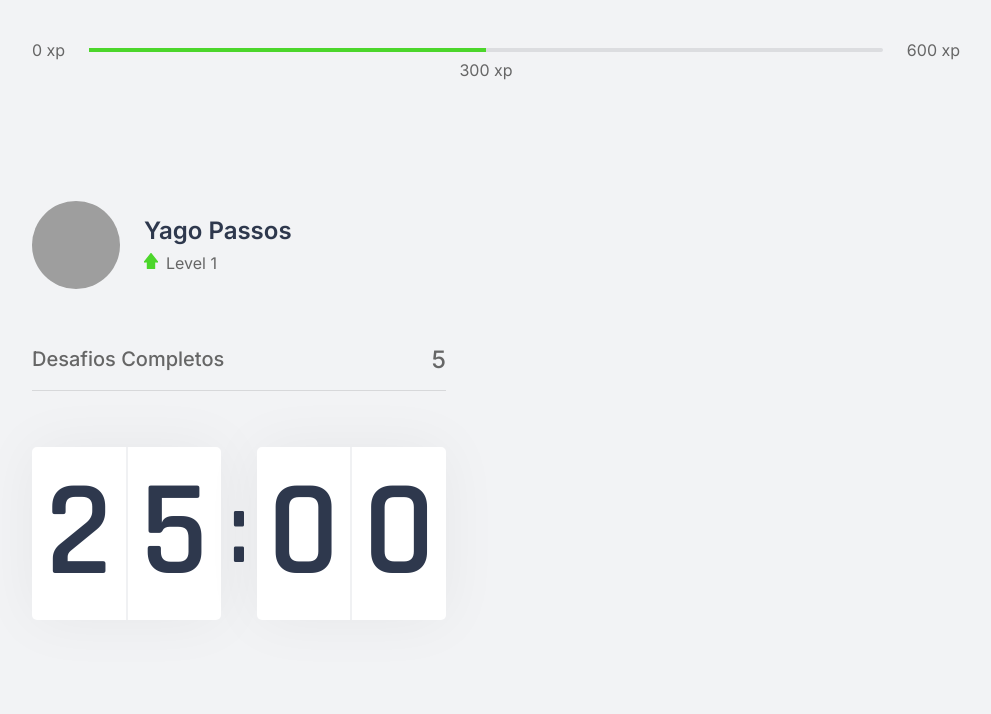
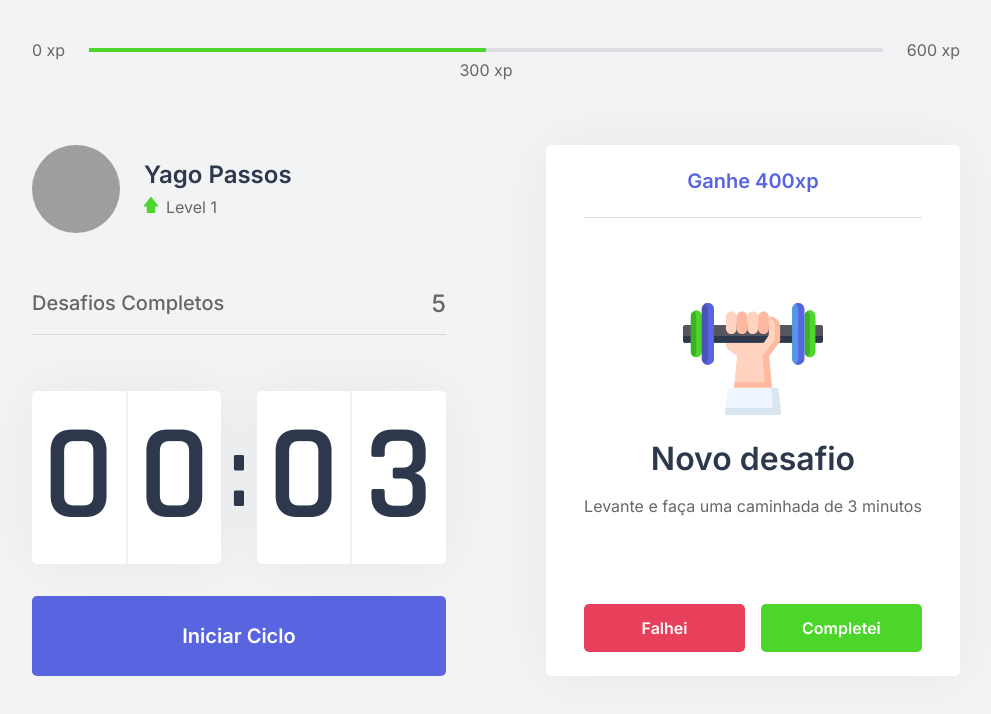
Before and after one commit to YagoPassos/NLW-MoveIT, a Next.js app: page / in a window 1280 px wide. Shown: the top 714 px of the page, without its empty margins (144-1135 px from the left). Built offline with nearby package versions, Linux system fonts and the light colour scheme; grey boxes are pictures that could not be loaded.

Commit message:
Challenger Box

```diff
--- /dev/null
+++ b/src/components/ChallengerBox/index.tsx
@@ -0,0 +1,45 @@
+import React from 'react';
+
+import { Container, NotActiveBox, ActiveBox, Button } from './styles';
+
+const ChallengerBox: React.FC = () => {
+
+  const hasActiveChallenge = true;
+
+  return (
+    <Container>
+      {
+        hasActiveChallenge ?
+
+        (<ActiveBox>
+          <header>Ganhe 400xp</header>
+          <main>
+            <img src="icons/body.svg" alt=""/>
+            <strong>Novo desafio</strong>
+            <p>Levante e faça uma caminhada de 3 minutos</p>
+          </main>
+          <footer>
+            <Button>
+              Falhei
+            </Button>
+            <Button>
+              Completei
+            </Button>
+          </footer>
+        </ActiveBox>)
+
+        :
+
+        (<NotActiveBox>
+          <strong>Finalize um ciclo para receber desafios</strong>
+          <p>
+            <img src="icons/level-up.svg" alt="Level UP Icon"/>
+            Avance de Level completando desafios.
+          </p>
+        </NotActiveBox>)
+      }
+    </Container>
+  );
+};
+
+export default ChallengerBox;
--- /dev/null
+++ b/src/components/ChallengerBox/styles.ts
@@ -0,0 +1,123 @@
+import styled from 'styled-components';
+
+export const Container = styled.div`
+    height: 100%;
+
+    background: var(--white);
+    border-radius: 5px;
+    box-shadow: 0 0 60px rgba(0,0,0,0.05);
+    padding:1.5rem 2rem;
+
+    display:flex;
+    flex-direction: column;
+    align-items:center;
+    justify-content:center;
+
+    text-align: center;
+
+
+`
+export const NotActiveBox = styled.div`
+    display:flex;
+    flex-direction:column;
+    align-items: center;
+
+    >strong{
+        font-size:1.5rem;
+        font-weight:500;
+        line-height:1.4;
+
+    }
+
+    >p{
+        display:flex;
+        flex-direction: column;
+        align-items:center;
+        line-height: 1.4;
+        max-width:70%;
+        margin-top:3rem;
+
+        >img{
+            margin-bottom: 1rem;
+        }
+    }
+
+`
+export const ActiveBox = styled.div`
+    height:100%;
+
+    display:flex;
+    flex-direction:column;
+
+    >header{
+        color: var(--blue);
+        font-weight: 600;
+        font-size: 1.25rem;
+        padding: 0 2rem 1.5rem;
+        border-bottom: 1px solid var(--gray-line)
+    }
+
+    >main{
+        flex: 1;
+        display:flex;
+        flex-direction:column;
+        align-items: center;
+        justify-content:center;
+
+        >strong{
+            font-weight: 600;
+            font-size: 2rem;
+            color: var(--title);
+            margin: 1.5rem 0 1rem;
+
+        }
+
+        >p{
+            line-height: 1.5;
+        }
+    }
+
+    >footer{
+        display: grid;
+        grid-template-columns: 1fr 1fr;
+        gap: 1rem;
+
+
+    }
+
+`
+
+export const Button = styled.button`
+    height:3rem;
+
+    display:flex;
+    align-items:center;
+    justify-content:center;
+
+    border:0;
+    border-radius: 5px;
+
+    color: var(--white);
+
+    font-size: 1rem;
+    font-weight: 600;
+
+    transition: filter 0.2s;
+    :first-child{
+        background: var(--red)
+    }
+
+    :last-child{
+        background: var(--green)
+    }
+
+    :hover{
+        filter: brightness(0.9);
+    }
+
+`
+
+
+
+
+    ;
--- a/src/components/Home-Main/Countdown/index.tsx
+++ b/src/components/Home-Main/Countdown/index.tsx
@@ -1,20 +1,83 @@
-import React from 'react';
+import React, { useEffect, useState } from 'react';
 
-import { Container, Number } from './styles';
+import { Container, Number, StartButton, StopButton, EndButton } from './styles';
 
 const Countdown: React.FC = () => {
+
+  let countdownTimeout: NodeJS.Timeout;
+
+  const [time, setTime] = useState(0.05 * 60);
+  const [isActive, setIsActive] = useState(false)
+  const [hasFinished, setHasFinished] = useState(false)
+
+  const minutes = Math.floor(time / 60);
+  const seconds = time % 60;
+
+  const [minuteLeft, minuteRight] = String(minutes).padStart(2, '0').split('');
+  const [secondLeft, secondRight] = String(seconds).padStart(2, '0').split('')
+
+  function startCountdown() {
+    setIsActive(true);
+  }
+
+  useEffect(() => {
+    if (isActive && time > 0) {
+      countdownTimeout = setTimeout(() => {
+        setTime(time - 1)
+      }, 1000)
+    }
+    else if (isActive && time == 0) {
+      setHasFinished(true);
+      setIsActive(false);
+    }
+  }, [isActive, time])
+
+  function stopCountdown() {
+    clearTimeout(countdownTimeout)
+    setIsActive(false);
+    setTime(0.05 * 60)
+  }
   return (
+    <>
       <Container>
         <Number>
-        <span>2</span>
-        <span>5</span>
+          <span>{minuteLeft}</span>
+          <span>{minuteRight}</span>
         </Number>
         <span>:</span>
         <Number>
-        <span>0</span>
-        <span>0</span>
+          <span>{secondLeft}</span>
+          <span>{secondRight}</span>
         </Number>
       </Container>
+
+
+      {hasFinished ?
+
+        <EndButton disabled>
+          Ciclo Encerrado
+        </EndButton>
+
+        :
+        <>
+          {isActive
+
+            ?
+
+            (<StopButton onClick={() => { stopCountdown() }}>
+              Abandonar Ciclo
+            </StopButton>)
+
+            :
+
+            (<StartButton onClick={() => { startCountdown() }}>
+              Iniciar Ciclo
+            </StartButton>)
+
+          }
+        </>
+      }
+    </>
   );
 };
 
--- a/src/components/Home-Main/Countdown/styles.ts
+++ b/src/components/Home-Main/Countdown/styles.ts
@@ -41,4 +41,87 @@ export const Number = styled.div`
 
 `
 
+export const StartButton = styled.button`
+    width:100%;
+    height: 5rem;
+
+    margin-top:2rem;
+
+    display:flex;
+    align-items:center;
+    justify-content:center;
+
+    border: 0;
+    border-radius: 5px;
+
+    background: var(--blue);
+    color: var(--white);
+
+    font-size: 1.25rem;
+    font-weight:600;
+
+    transition: background-color 0.2s;
+
+
+    :hover{
+        background: var(--blue-dark)
+    }
+
+`
+
+export const StopButton = styled.button`
+    width:100%;
+    height: 5rem;
+
+    margin-top:2rem;
+
+    display:flex;
+    align-items:center;
+    justify-content:center;
+
+    border: 0;
+    border-radius: 5px;
+
+    background: var(--white);
+    color: var(--title);
+
+    font-size: 1.25rem;
+    font-weight:600;
+
+    transition: background-color 0.2s;
+
+    :hover{
+        background: var(--red);
+        color:var(--white)
+    }
+
+`
+
+export const EndButton = styled.button`
+
+    width:100%;
+    height: 5rem;
+
+    margin-top:2rem;
+
+    display:flex;
+    align-items:center;
+    justify-content:center;
+
+    border: 0;
+    border-radius: 5px;
+
+    background: var(--gray-line);
+    color: var(--title);
+
+    font-size: 1.25rem;
+    font-weight:600;
+
+    transition: background-color 0.2s;
+
+    :hover{
+        cursor: not-allowed;
+    }
+`
+
 ;
--- a/src/components/Home-Main/HomeMain/index.tsx
+++ b/src/components/Home-Main/HomeMain/index.tsx
@@ -5,10 +5,17 @@ import Countdown from '../Countdown';
 import HomeProfile from '../Profile/HomeProfile'
 import { Container } from './styles';
 
+import Head from 'next/head';
+import ChallengerBox from '../../ChallengerBox';
+
+
 const HomeMain: React.FC = () => {
   return (
 
     <Container>
+      <Head>
+        <title>Inicio | MoveIt</title>
+      </Head>
 
       <ExperienceBar />
 
@@ -19,8 +26,9 @@ const HomeMain: React.FC = () => {
           <CompletedChallenges />
           <Countdown />
         </div>
-
-
+        <div>
+          <ChallengerBox />
+        </div>
       </section>
 
     </Container>
--- a/src/pages/_document.tsx
+++ b/src/pages/_document.tsx
@@ -10,6 +10,7 @@ export default class MyDocument extends Document {
                     <link rel="preconnect" href="https://fonts.gstatic.com" />
                     <link href="https://fonts.googleapis.com/css2?family=Inter:wght@400;500;600&family=Rajdhani:wght@600&display=swap"
                         rel="stylesheet" />
+                    <link rel="shortcut icon" href="favicon.png" type="image/png"/>
                 </Head>
                 <body>
                     <Main />
```
Lines whose indentation alone changed are shown as unchanged.
